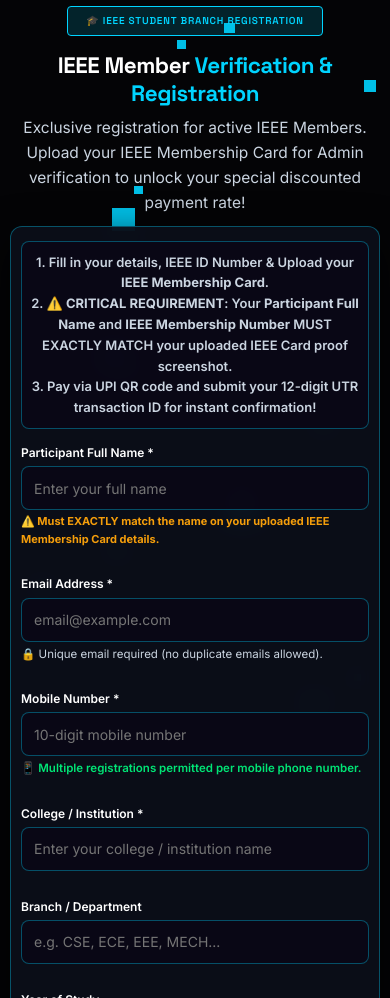
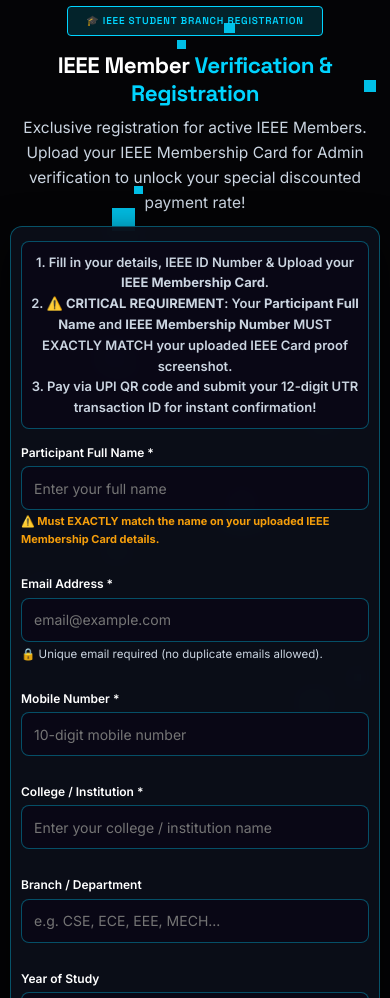
Before and after one commit to jai07o/Innowave-2026, a website: page public/register-ieee.html in a window 390 px wide. Shown: the part 102-1100 px from the top of the page. Drawn offline with nearby package versions, Linux system fonts and the light colour scheme.

Commit message:
Remove Multiple registrations permitted per mobile phone number notice from IEEE and Non-IEEE registration forms

```diff
--- a/public/register-ieee.html
+++ b/public/register-ieee.html
@@ -1433,7 +1433,6 @@
           <div class="form-group">
             <label>Mobile Number *</label>
             <input type="tel" id="leaderPhone" required placeholder="10-digit mobile number">
-            <span style="font-size:11.5px; color:#00e676; font-weight:600; display:block; margin-top:3px;">📱 Multiple registrations permitted per mobile phone number.</span>
           </div>
           <div class="form-group">
             <label>College / Institution *</label>
```
Also changed, not shown: public/register-non-ieee.html (+0 -1 lines).
